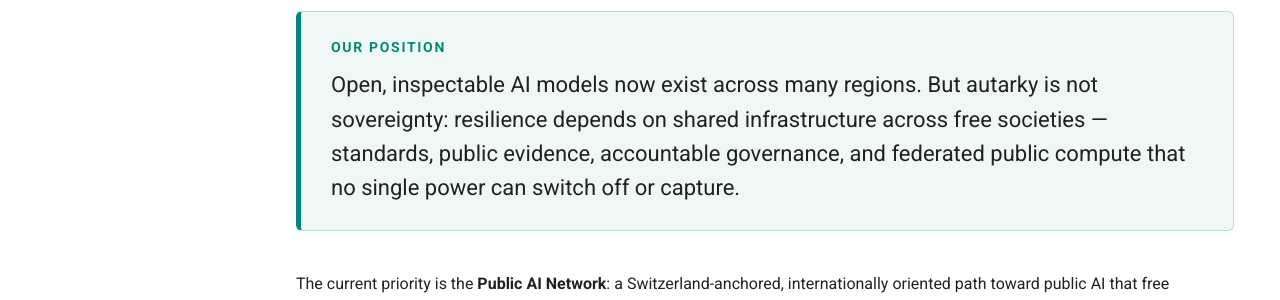
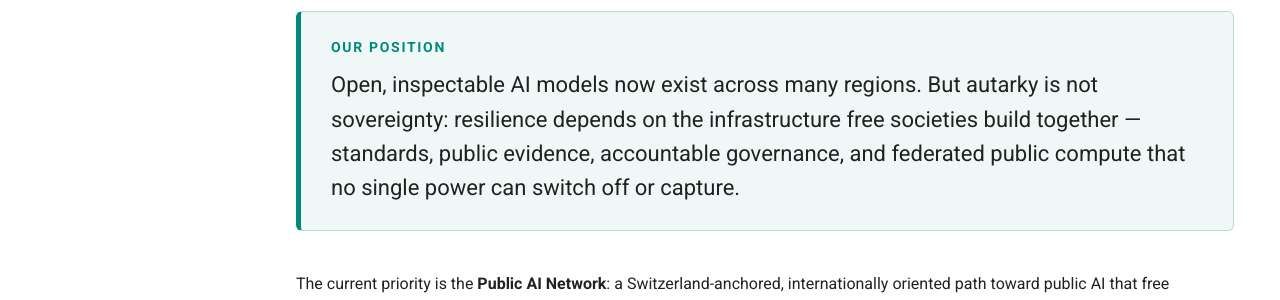
Before and after one commit to robertschaub/our-ai-charter, an MkDocs documentation site: the page built from docs/index.md, in a window 1280 px wide and 900 px high, scrolled down 428 px. Shown: the part 188-488 px from the top of the window. Built offline with MkDocs 1.6.1 and Material for MkDocs 9.7.7, drawn with Linux system fonts in a browser that asks for light colours; plug-ins that fetch from the network failed and are left out; comment, search, counter and statistics services are not loaded.

Commit message:
docs(home): smooth the position line, keep "federated public compute"
Replace "shared infrastructure across free societies" with "the infrastructure
free societies build together" so "shared/across" no longer collides with
"federated public compute"; the essential phrase and its hook are unchanged.

Co-Authored-By: Claude Opus 4.8 <noreply@anthropic.com>

```diff
--- a/docs/index.md
+++ b/docs/index.md
@@ -20,7 +20,7 @@ AI is becoming the infrastructure people learn, decide, work, and form opinion w
 
 <div class="feature-quote" markdown>
 <span class="mission-label">Our position</span>
-Open, inspectable AI models now exist across many regions. But autarky is not sovereignty: resilience depends on shared infrastructure across free societies — standards, public evidence, accountable governance, and federated public compute that no single power can switch off or capture.
+Open, inspectable AI models now exist across many regions. But autarky is not sovereignty: resilience depends on the infrastructure free societies build together — standards, public evidence, accountable governance, and federated public compute that no single power can switch off or capture.
 </div>
 
 The current priority is the **Public AI Network**: a Switzerland-anchored, internationally oriented path toward public AI that free societies can inspect, govern, and contest. **Our AI Charter** is the trust and evidence layer behind that path — the obligations, evaluation discipline, and claim boundaries that keep public AI from becoming only an open model, a national label, or a vendor promise.
```
